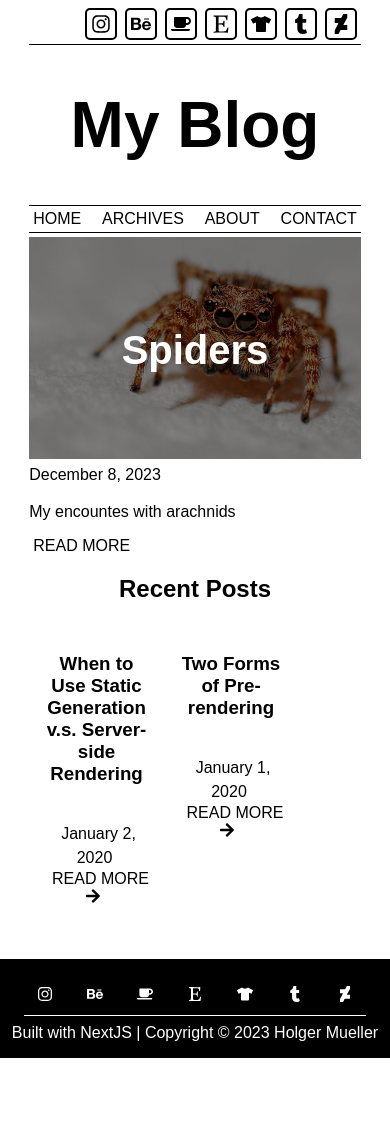
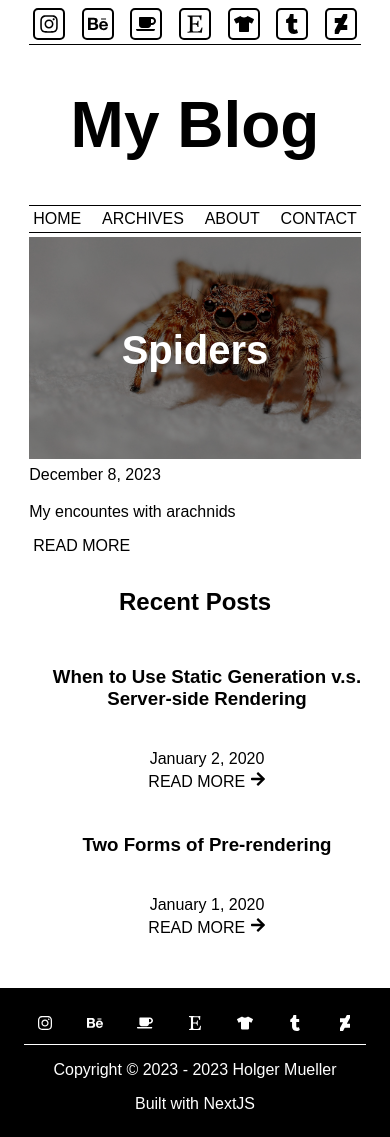
Before and after one commit to Holgermueller/blog, a Next.js app: page / in a window 390 px wide. Before the commit the page ends 1058 px from the top, so only its background shows below. Built offline with nearby package versions, Linux system fonts and the light colour scheme.

Commit message:
mixed issue with contact page added media queries for mobile responsitivity

```diff
--- a/app/globals.css
+++ b/app/globals.css
@@ -2,6 +2,7 @@ html,
 body {
   padding: 0;
   margin: 0;
+  box-sizing: border-box;
   font-family: sans-serif;
 }
 
@@ -93,6 +94,10 @@ section {
 
 ul {
   list-style-type: none;
+  padding: 0;
+}
+
+ul li {
   padding: 0;
 }
 
@@ -254,3 +259,25 @@ footer {
 .copy {
   margin: 8px auto;
 }
+
+@media screen and (max-width: 400px) {
+  .header-socials {
+    justify-content: space-between;
+  }
+
+  .recent-posts-header {
+    margin-top: 10%;
+  }
+
+  .recent-posts-container {
+    flex-direction: column;
+  }
+
+  .recent-posts-card {
+    width: 100%;
+  }
+
+  .link-container {
+    flex-direction: column;
+  }
+}
--- a/components/footer.js
+++ b/components/footer.js
@@ -6,8 +6,15 @@ import { FaCoffee } from "react-icons/fa";
 import { FaEtsy } from "react-icons/fa";
 import { FaTshirt } from "react-icons/fa";
 import Link from "next/link";
+import { useState, useEffect } from "react";
 
 export default function Footer() {
+  const [year, setYear] = useState(new Date().getFullYear());
+
+  useEffect(() => {
+    setYear(new Date().getFullYear());
+  }, []);
+
   return (
     <footer>
       <div className="footer-socials">
@@ -46,7 +53,8 @@ export default function Footer() {
         </Link>
       </div>
       <div className="copy">
-        Built with NextJS | Copyright &copy; 2023 Holger Mueller
+        <p>Copyright &copy; 2023 - {year} Holger Mueller</p>
+        <p>Built with NextJS</p>
       </div>
     </footer>
   );
```
Also changed, not shown: 1 other file (tests, documents, lock files or other folders).
